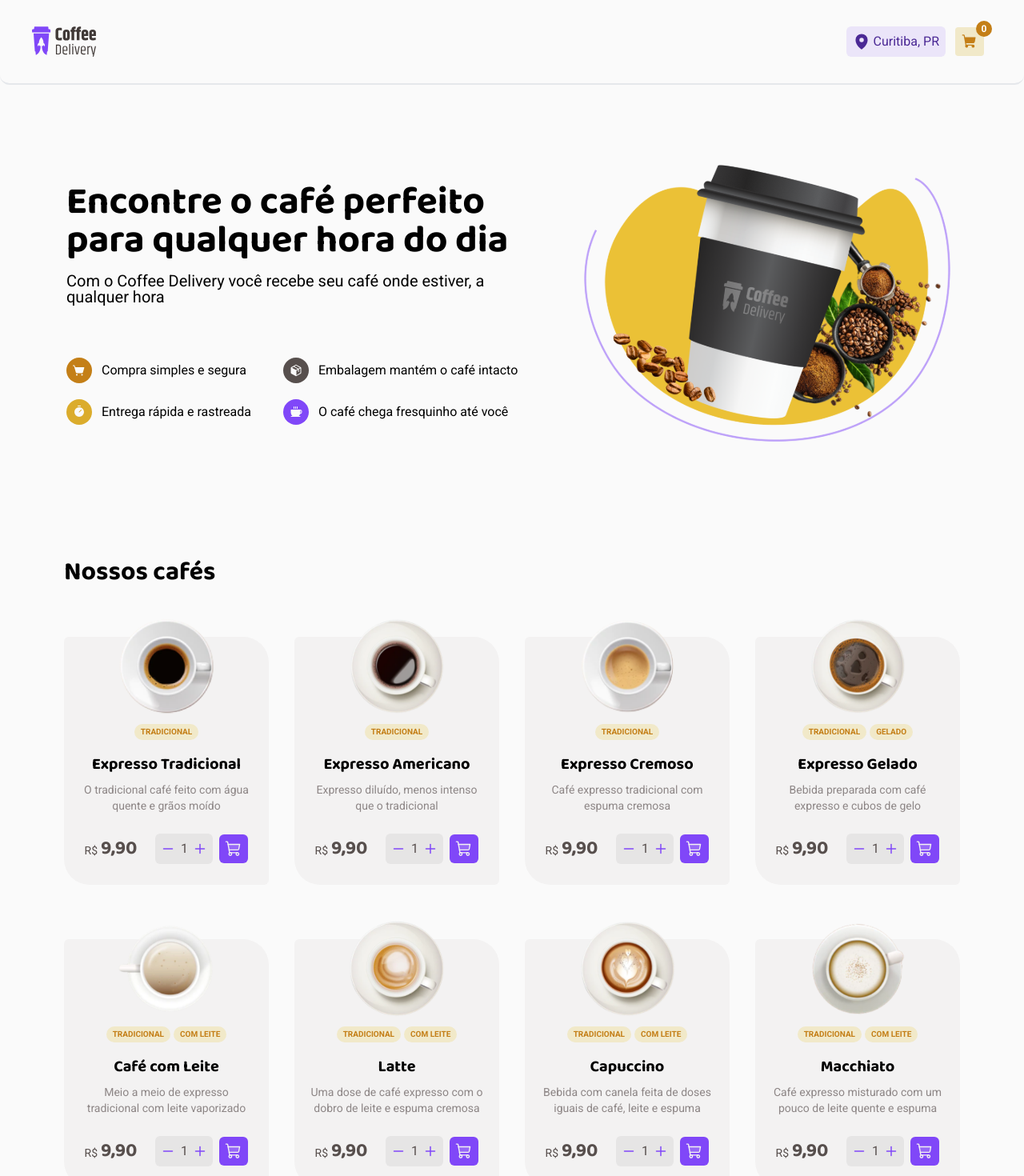
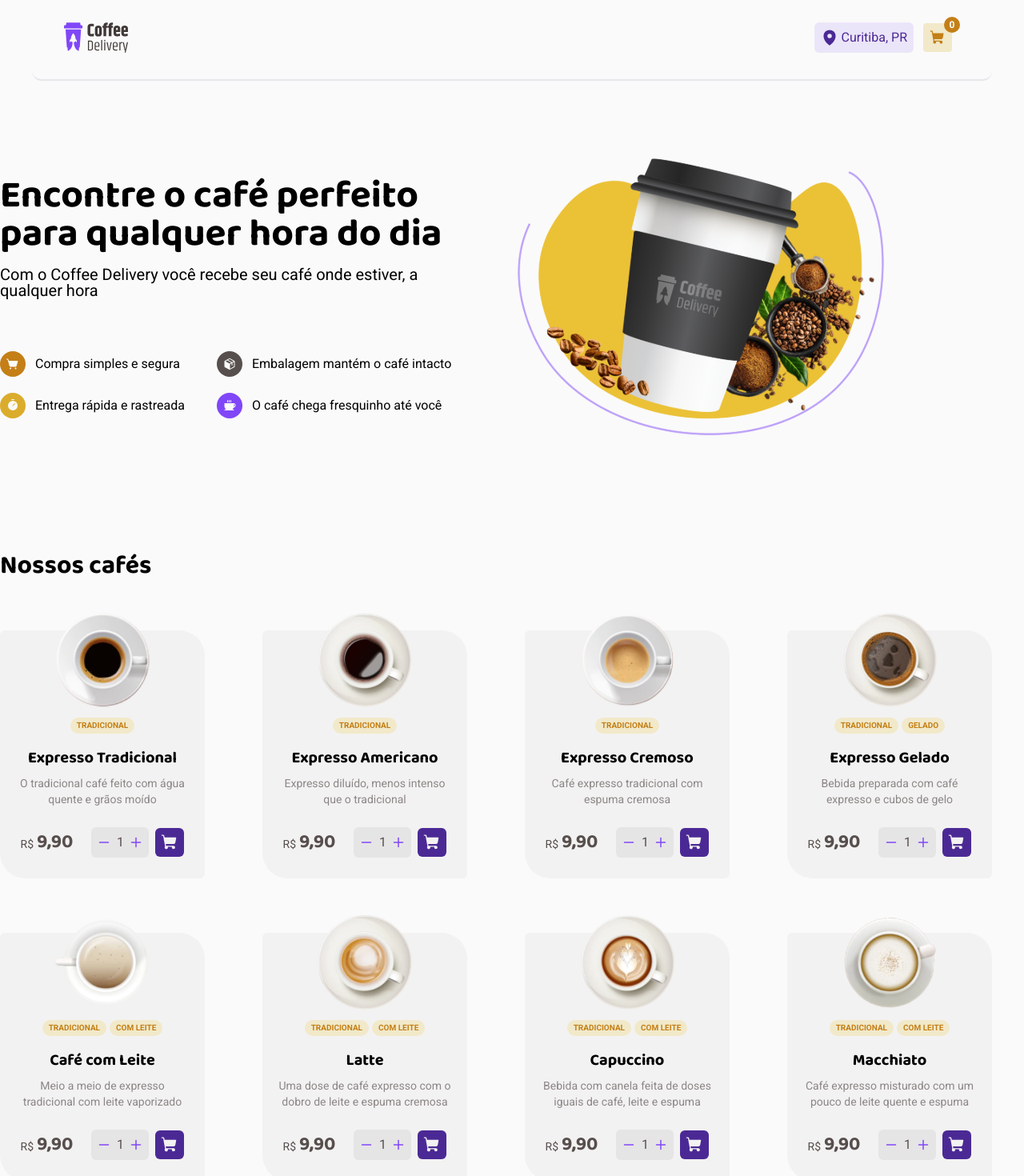
Before and after one commit to femendesf/Coffe_Delivery, a React (Vite) app: page / in a window 1280 px wide. Shown: the top 1470 px of the page at 80% size. Built offline with nearby package versions, Linux system fonts and the light colour scheme.

Commit message:
update project
page home finished and page cart created

```diff
--- a/src/Router.tsx
+++ b/src/Router.tsx
@@ -2,12 +2,14 @@ import { Route, Routes } from "react-router-dom";
 import { Home } from "./pages/Home/Home";
 import { Header } from "./layouts/Header";
 import { DefaultLayout } from "./layouts/DefaultLayout";
+import { CartIndex } from "./pages/Cart/Cart";
 
 export function Router(){
     return(
         <Routes>
             <Route path="/" element={<DefaultLayout/>}>
                 <Route path="/" element={<Home/>}></Route>
+                <Route path="/cart" element={<CartIndex/>}></Route>
             </Route>
 
         </Routes>
--- a/src/layouts/DefaultLayout.tsx
+++ b/src/layouts/DefaultLayout.tsx
@@ -4,7 +4,7 @@ import { Outlet } from 'react-router-dom'
 export function DefaultLayout(){
 
     return(
-        <div>
+        <div className="flex flex-col">
             <Header/>
             <Outlet/>
         </div>
--- a/src/layouts/Header.tsx
+++ b/src/layouts/Header.tsx
@@ -1,15 +1,23 @@
 import { MapPin, ShoppingCart } from "phosphor-react";
 import { useContext } from "react";
 import { CardsContext } from "../context/CardsContext";
+
+import { NavLink } from "react-router-dom";
 
 export function Header(){
 
   const {quantity} = useContext(CardsContext)
 
     return(
-        <header className='flex items-center justify-between bg-background border-b-2 w-full fixed rounded-xl px-10'>
+        <div className="flex items-center justify-center mt-12">
 
+          <nav className='flex items-center justify-between bg-background fixed w-full max-w-[1200px] border-b-2 rounded-xl px-10'>
+
+            <NavLink
+              to="/"
+            >
                <img src="src\assets\logo.svg" alt="logo_coffe" className='w-20 h-10 my-8'/>
+            </NavLink>
 
             <div className='flex gap-3 my-8 items-center h-9'>
 
@@ -17,12 +25,14 @@ export function Header(){
                 className="flex items-center justify-center gap-1 h-[38px] px-2 rounded-md  bg-purple-light text-purple-dark"
                 >
                   <MapPin size={22} weight="fill"/>
-                <h2 className="">Curitiba, PR</h2>
+                  <h2 >Curitiba, PR</h2>
               </div>
 
+              <NavLink to='/cart'>
                 <button className='bg-yellow-light text-yellow-dark flex items-center w-9 h-9 rounded  p-2 '>
                   <ShoppingCart size={22} weight='fill'/>
                 </button>
+              </NavLink>
 
               <span
                 className="w-5 h-5 p-2 flex items-center justify-center bg-yellow-dark rounded-full text-xs text-white font-bold mb-8 ml-[-22px]"
@@ -31,8 +41,9 @@ export function Header(){
               </span>
 
             </div>
+          </nav>
 
-      </header>
+      </div>
 
 
 
--- /dev/null
+++ b/src/pages/Cart/Cart.tsx
@@ -0,0 +1,23 @@
+import { Home } from "../Home/Home"
+import { AddresForm } from "./components/AddresForm"
+import { CartCoffees } from "./components/CartCoffees"
+import { Payment } from "./components/Payment"
+
+export function CartIndex(){
+   return(
+       <div className="flex mt-[160px] gap-8 justify-center">
+            <div>
+                <h1>Complete seu pedido</h1>
+                <AddresForm/>
+                <Payment/>
+            </div>
+
+            <div>
+                <h1>Cafés selecionados</h1>
+                <CartCoffees/>
+            </div>
+
+
+       </div>
+   )
+}
--- /dev/null
+++ b/src/pages/Cart/components/AddresForm.tsx
@@ -0,0 +1,26 @@
+
+export function AddresForm(){
+    return(
+        <form className="flex flex-col bg-base-card p-10">
+            <h1>Endereço de entrega</h1>
+            <p>Informe o endereço onde deseja receber seu pedido</p>
+
+            <div>
+                <input type="number" placeholder="CEP" />
+                <input type="text" placeholder="Rua" />
+
+                <div className="flex">
+                    <input type="number" name="" id="" placeholder="Número"/>
+                    <input type="text" name="" id="" placeholder="Complemento"/>
+                </div>
+
+                <div>
+                    <input type="text" placeholder="Bairro" />
+                    <input type="text" name="" id="" placeholder="Cidade"/>
+                    <input type="text" placeholder="UF"/>
+                </div>
+            </div>
+
+        </form>
+    )
+}
--- /dev/null
+++ b/src/pages/Cart/components/CartCoffees.tsx
@@ -0,0 +1,25 @@
+export function CartCoffees(){
+    return(
+        <div className="flex flex-col itemc bg-base-card w-[448px] h-full
+        ">
+            <div> Expresso Tradicional</div>
+
+            <div className="flex justify-between">
+                <h3>Total de itens</h3>
+                <span>R$29,70</span>
+            </div>
+
+            <div className="flex justify-between">
+                <h3>Entrega</h3>
+                <span>R$ 3,50</span>
+            </div>
+
+            <div className="flex justify-between">
+                <h2>Total</h2>
+                <span>R$ 33,20</span>
+            </div>
+
+            <button>CONFIRMAR PEDIDO</button>
+        </div>
+    )
+}
--- /dev/null
+++ b/src/pages/Cart/components/Payment.tsx
@@ -0,0 +1,14 @@
+
+export function Payment(){
+    return(
+        <div className="mt-3 bg-base-card">
+            <h1>Pagamento</h1>
+            <p>O pagamento é feito na entrega. Escolha a forma que deseja pagar</p>
+            <div>
+                <button>CARTÃO DE CRÉDITO</button>
+                <button>CARTÃO DE DÉBITO</button>
+                <button>DINHEIRO</button>
+            </div>
+        </div>
+    )
+}
--- a/src/pages/Home/Home.tsx
+++ b/src/pages/Home/Home.tsx
@@ -1,9 +1,10 @@
+import { Header } from "../../layouts/Header";
 import { Intro } from "./components/Intro";
 import { OurCoffees } from "./components/OurCoffees";
 
 export function Home(){
     return(
-        <div className="flex flex-col justify-center items-center">
+        <div>
             <Intro/>
             <OurCoffees/>
         </div>
--- a/src/pages/Home/components/Cards.tsx
+++ b/src/pages/Home/components/Cards.tsx
@@ -62,7 +62,6 @@ export function Cards({src, info, info_increment, title_coffee, text_coffee, inf
                         >
                             {info_increment.toUpperCase()}
                         </span> : ''
-
                     }
 
                     {info_increment_2 ?
@@ -71,10 +70,8 @@ export function Cards({src, info, info_increment, title_coffee, text_coffee, inf
                         >
                             {info_increment_2.toUpperCase()}
                         </span> : ''
-
                     }
                 </div>
-
 
                 <h1
                     className="text-xl mt-4 mb-2"
@@ -104,8 +101,8 @@ export function Cards({src, info, info_increment, title_coffee, text_coffee, inf
 
                     <button
                         onClick={addToQuantity}
-                        className="bg-purple w-9 h-9 rounded-md flex items-center justify-center">
-                        <ShoppingCart size={22} color='#F3F2F2' weight="duotone"/>
+                        className="bg-purple-dark hover:bg-purple w-9 h-9 rounded-md flex items-center justify-center">
+                        <ShoppingCart size={22} color='#F3F2F2' weight="fill"/>
                     </button>
 
                 </div>
--- a/src/pages/Home/components/InputNumber.tsx
+++ b/src/pages/Home/components/InputNumber.tsx
@@ -22,9 +22,23 @@ export function InputNumber({quantity, onIncrease, onDecrease, id} : InputNumber
 
         <div className="w-[72px] h-[38px] bg-base-button rounded-md mr-2 flex justify-center items-center ">
 
-            <button onClick={onDecrease} disabled={numberIsNegative}><Minus className="text-purple" weight="bold" /></button>
-            <input type="number" name="" id="" className="w-6 bg-base-button  text-center" value={quantity}/>
-            <button onClick={onIncrease}  ><Plus className="text-purple" weight="bold" /></button>
+            <button
+                id="minus"
+                onClick={onDecrease}
+                disabled={numberIsNegative}
+                className='text-purple disabled:text-purple hover:text-purple-dark'
+            >
+                <Minus weight="bold" />
+            </button>
+
+            <input type="number"className="w-6 bg-base-button  text-center" value={quantity}/>
+
+            <button
+                onClick={onIncrease}
+                className="text-purple hover:text-purple-dark"
+            >
+                <Plus  weight="bold" />
+            </button>
 
         </div>
     )
--- a/src/pages/Home/components/Intro.tsx
+++ b/src/pages/Home/components/Intro.tsx
@@ -3,7 +3,7 @@ import { Coffee, Package, ShoppingCartSimple, Timer } from 'phosphor-react'
 export function Intro(){
     return (
 
-        <div className='mt-[200px] gap-[50px] flex justify-center items-center' id='Parte do titulo'>
+        <div className='gap-[50px] flex items-center mt-36' id='Parte do titulo'>
             <div>
                 <h1 className='text-5xl mb-4 max-w-[588px]'>
                     Encontre o café perfeito para qualquer hora do dia
--- a/src/pages/Home/components/OurCoffees.tsx
+++ b/src/pages/Home/components/OurCoffees.tsx
@@ -1,14 +1,9 @@
-import { ShoppingCart } from "phosphor-react";
-import { useState } from "react";
 import { Cards } from "./Cards";
-import { InputNumber } from "./InputNumber";
-
-import { v4 as uuidv4 } from 'uuid';
 
 export function OurCoffees(){
 
     return (
-        <div className='mt-[132px] flex flex-col max-w-[1440px]'>
+        <div className='mt-[132px] flex flex-col'>
             <h1 className='text-[32px] mb-14'>
                 Nossos cafés
             </h1>
```
Lines whose indentation alone changed are shown as unchanged.
